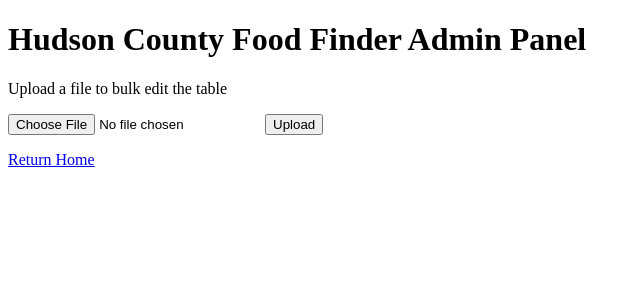
After one commit to aphil311/hudson-food-finder, a Flask app: page /upload in a window 1280 px wide. The commit adds this page. Shown: the top 300 px of the page, without its empty margins (0-640 px from the left). Run offline with Flask 2, Linux system fonts and the light colour scheme.

Commit message:
can upload files

```diff
--- a/admin-panel/app.py
+++ b/admin-panel/app.py
@@ -6,6 +6,7 @@
 # Main file for generating views for the admin panel web app
 #-----------------------------------------------------------------------
 import flask
+import os
 import database
 
 #-----------------------------------------------------------------------
@@ -25,3 +26,21 @@ def index():
     html_code = flask.render_template('index.html',
         offerings=offerings)
     return flask.make_response(html_code)
+
+@app.route('/upload')
+def upload():
+    html_code = flask.render_template('upload.html', message='')
+    return flask.make_response(html_code)
+
+@app.route('/upload', methods=['POST'])
+def upload_confirmation():
+    file = flask.request.files['file']
+    file.save('static/files/' + file.filename)
+    status = database.bulk_update('static/files/' + file.filename)
+    if status == 0:
+        message = 'file successfully uploaded'
+    else:
+        message = 'file failed to upload'
+    os.remove('static/files/' + file.filename)
+    html_code = flask.render_template('upload.html', message=message)
+    return flask.make_response(html_code)
--- /dev/null
+++ b/admin-panel/templates/upload.html
@@ -0,0 +1,17 @@
+<!DOCTYPE html>
+<link rel="stylesheet" href="https://cdnjs.cloudflare.com/ajax/libs/font-awesome/4.7.0/css/font-awesome.min.css">
+<link rel="stylesheet" href="/static/styles.css">
+<html>
+<head>
+    <title>Hudson County Food Finder</title>
+</head>
+<body>
+    <h1>Hudson County Food Finder Admin Panel</h1>
+    <p>Upload a file to bulk edit the table</p>
+    <form action="/upload" method="post" enctype="multipart/form-data">
+        <input type="file" name="file" id="file">
+        <input type="submit" value="Upload" name="submit">
+    <p>{{ message }}</p>
+    <a href="/">Return Home</a>
+</body>
+</html>
```
Also changed, not shown: admin-panel/database.py (+16 -0 lines), admin-panel/templates/button-panel.html (+6 -2 lines).
